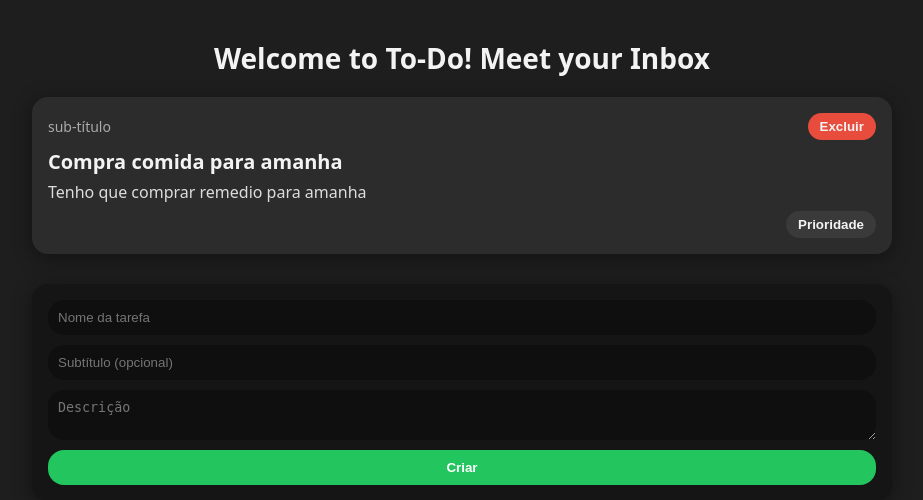
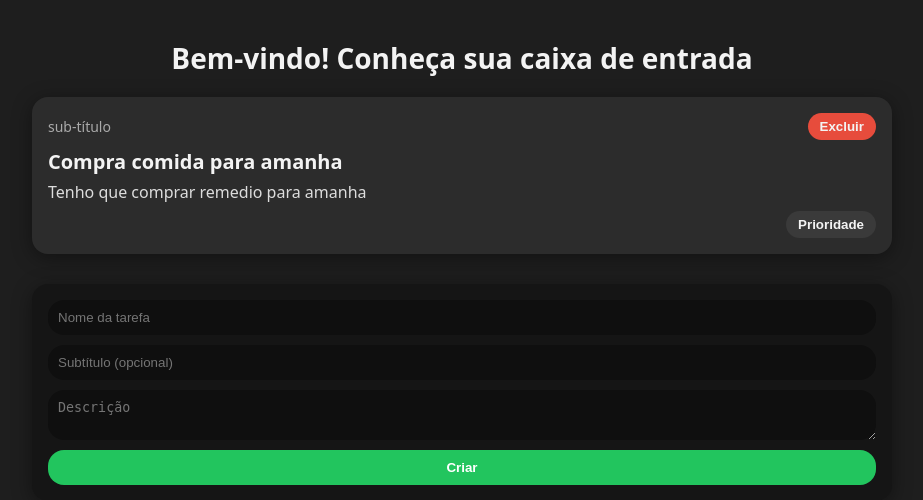
Before and after one commit to hebertsouzaa/to_do_app, a Flask app: page / in a window 1280 px wide. Shown: the top 500 px of the page, without its empty margins (178-1101 px from the left). Run offline with Flask 3, Linux system fonts and the light colour scheme; data comes from the database, SQL or seed files in the repository.

Commit message:
Traduzindo para pt-BR

```diff
--- a/templates/index.html
+++ b/templates/index.html
@@ -4,13 +4,13 @@
 <head>
     <meta charset="UTF-8">
     <meta name="viewport" content="width=device-width,initial-scale=1.0">
-    <title>To-Do</title>
+    <title>Lista de Tarefas</title>
     <link rel="stylesheet" href="{{ url_for('static', filename='style.css') }}">
 </head>
 
 <body>
     <main class="screen">
-        <h1 class="headline">Welcome to To-Do! Meet your Inbox</h1>
+        <h1 class="headline">Bem-vindo! Conheça sua caixa de entrada</h1>
 
         <section class="cards">
             {% if tasks|length == 0 %}
```
